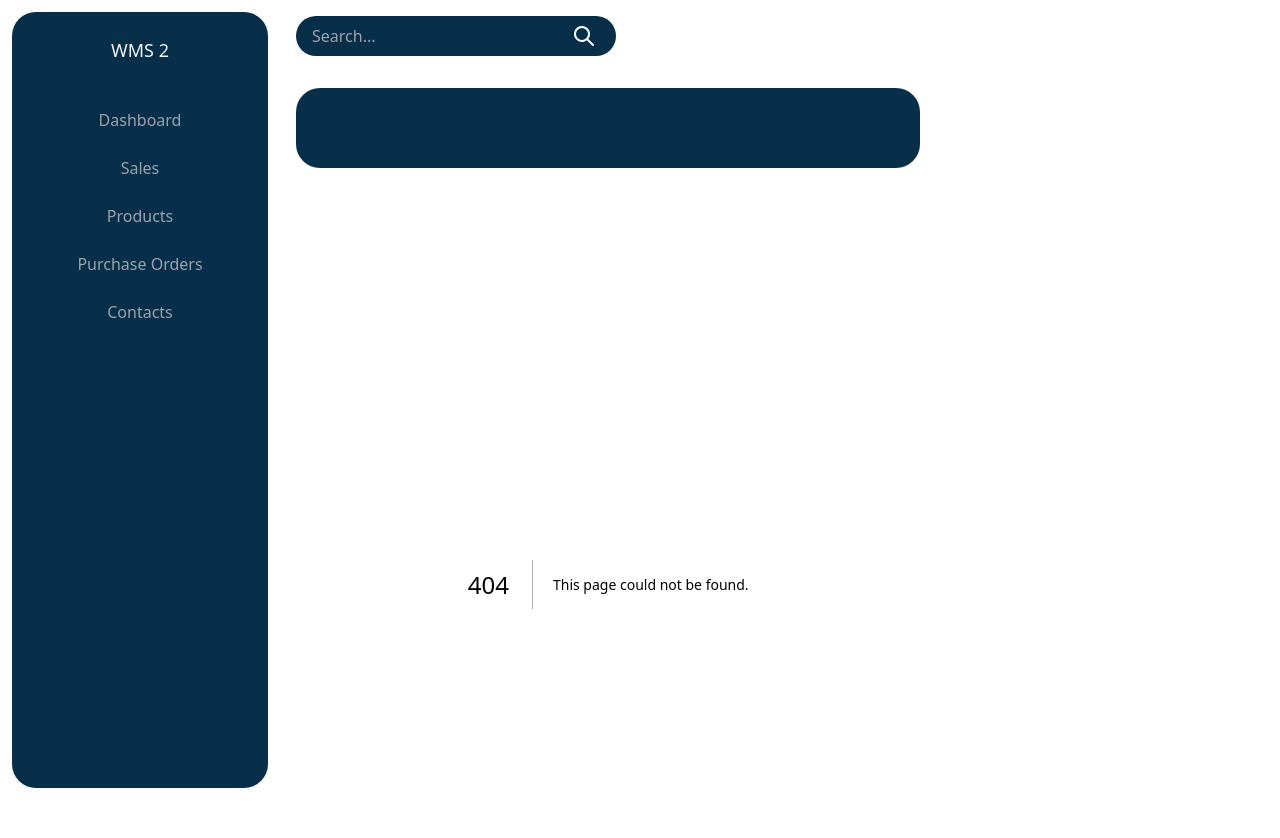
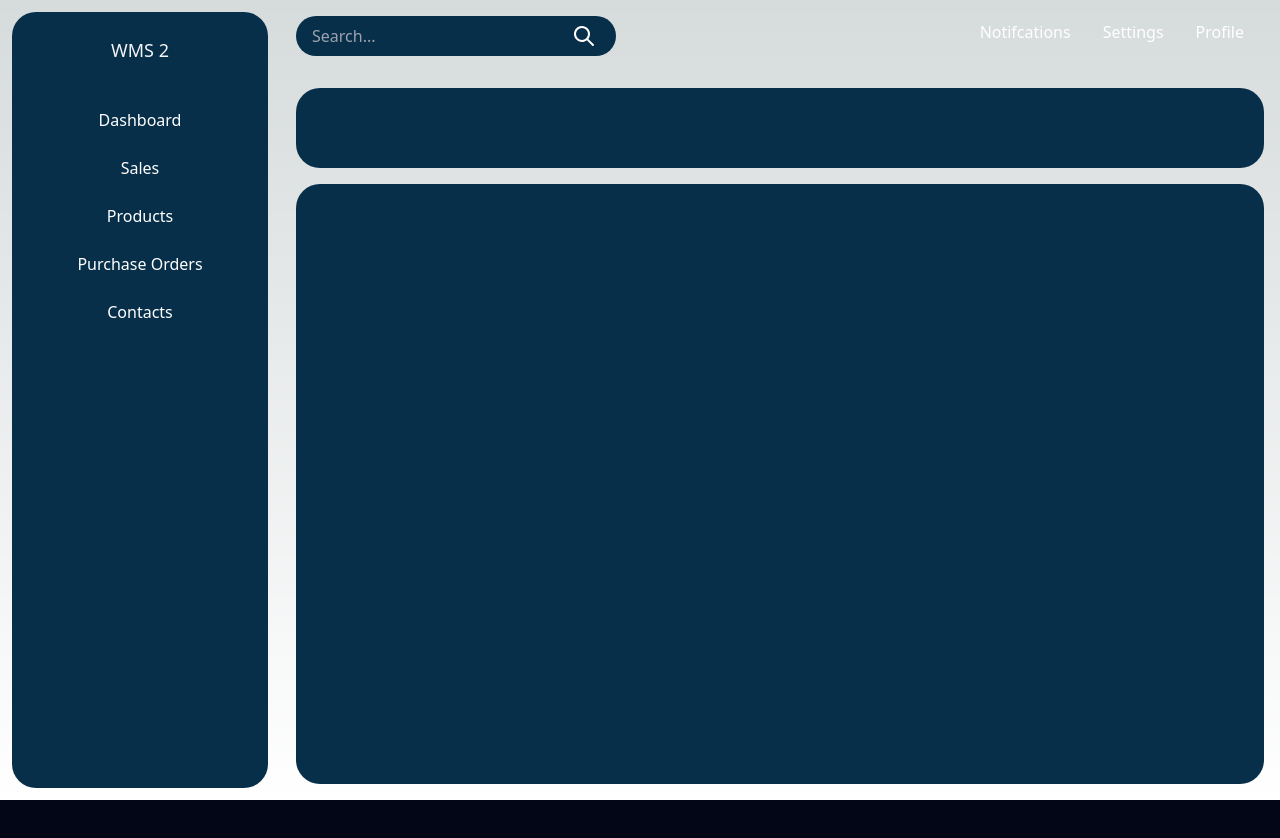
Before and after one commit to alofty645/wms2, a Next.js app: page /contacts in a window 1280 px wide. Before the commit this address had no page. Shown: the top 838 px of the page. After the commit the page ends 800 px from the top, so only its background shows below. Built offline with nearby package versions, Linux system fonts and the light colour scheme.

Commit message:
made all pages and basic containers

```diff
--- /dev/null
+++ b/app/contacts/page.tsx
@@ -0,0 +1,10 @@
+const Contacts = () => {
+  return (
+    <div
+      className="
+         m-4  h-3/4 bg-sky-950 rounded-3xl"
+    ></div>
+  );
+};
+
+export default Contacts;
--- /dev/null
+++ b/app/dashboard/page.tsx
@@ -0,0 +1,10 @@
+const Dashboard = () => {
+  return (
+    <div
+      className="
+         m-4  h-3/4 bg-sky-950 rounded-3xl"
+    ></div>
+  );
+};
+
+export default Dashboard;
--- a/app/layout.tsx
+++ b/app/layout.tsx
@@ -22,7 +22,7 @@ export default function RootLayout({
           {children}
         </div>
       </div>
-      <body className="flex"></body>
+      <body></body>
     </html>
   );
 }
--- /dev/null
+++ b/app/products/page.tsx
@@ -0,0 +1,10 @@
+const Products = () => {
+  return (
+    <div
+      className="
+         m-4  h-3/4 bg-sky-950 rounded-3xl"
+    ></div>
+  );
+};
+
+export default Products;
--- /dev/null
+++ b/app/purchaseorders/page.tsx
@@ -0,0 +1,10 @@
+const Purchaseorders = () => {
+  return (
+    <div
+      className="
+       m-4  h-3/4 bg-sky-950 rounded-3xl"
+    ></div>
+  );
+};
+
+export default Purchaseorders;
--- a/components/Sidebar.tsx
+++ b/components/Sidebar.tsx
@@ -1,38 +1,40 @@
+import Link from "next/link";
+
 const Sidebar = () => {
   return (
     <div className="flex h-screen">
-      <div className="bg-sky-950 text-gray-100 w-64 rounded-3xl m-3 text-center">
+      <div className="bg-sky-950 text-gray-100 flex-col w-64 rounded-3xl m-3 text-center">
         <div className="px-4 py-6">
           <h2 className="text-lg font-medium">WMS 2</h2>
         </div>
         <div className="px-4 py-2">
           <a
-            href="#"
-            className="block text-gray-400 hover:bg-white rounded-3xl p-3"
+            href="/dashboard"
+            className="block text-white hover:bg-white hover:text-black focus:bg-emerald-700 rounded-3xl p-3"
           >
             Dashboard
           </a>
           <a
             href="/sales"
-            className="block text-gray-400 hover:bg-white rounded-3xl p-3"
+            className="block text-white hover:bg-white hover:text-black focus:bg-emerald-700 rounded-3xl p-3"
           >
             Sales
           </a>
           <a
-            href="#"
-            className="block text-gray-400 hover:bg-white rounded-3xl p-3"
+            href="/products"
+            className="block text-white hover:bg-white hover:text-black focus:bg-emerald-700  rounded-3xl p-3"
           >
             Products
           </a>
           <a
-            href="#"
-            className="block text-gray-400 hover:bg-white rounded-3xl p-3"
+            href="/purchaseorders"
+            className="block text-white hover:bg-white hover:text-black focus:bg-emerald-700  rounded-3xl p-3"
           >
             Purchase Orders
           </a>
           <a
-            href="#"
-            className="block text-gray-400 hover:bg-white rounded-3xl p-3"
+            href="/contacts"
+            className="block text-white hover:bg-white hover:text-black focus:bg-emerald-700 rounded-3xl p-3"
           >
             Contacts
           </a>
```
